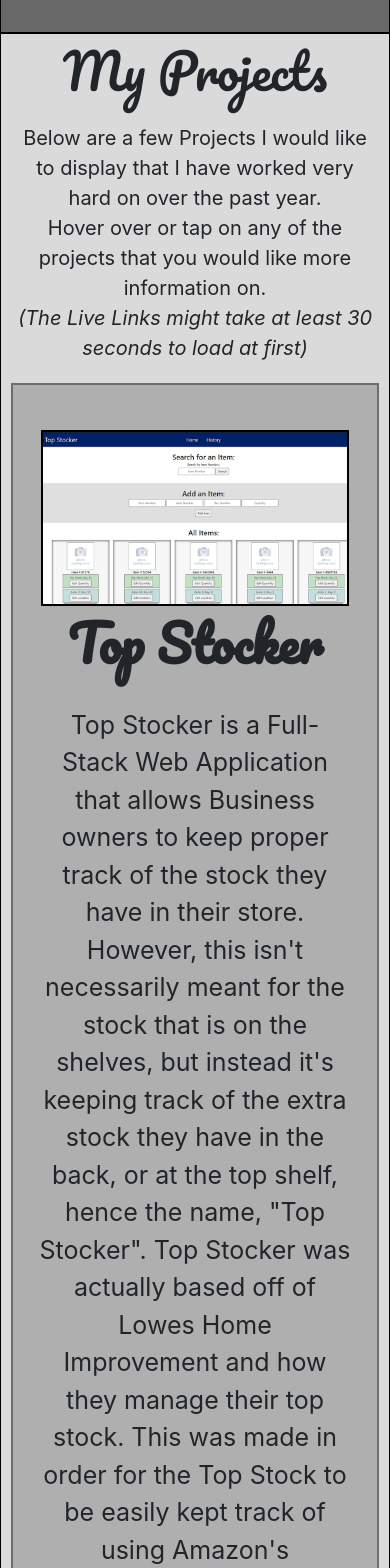
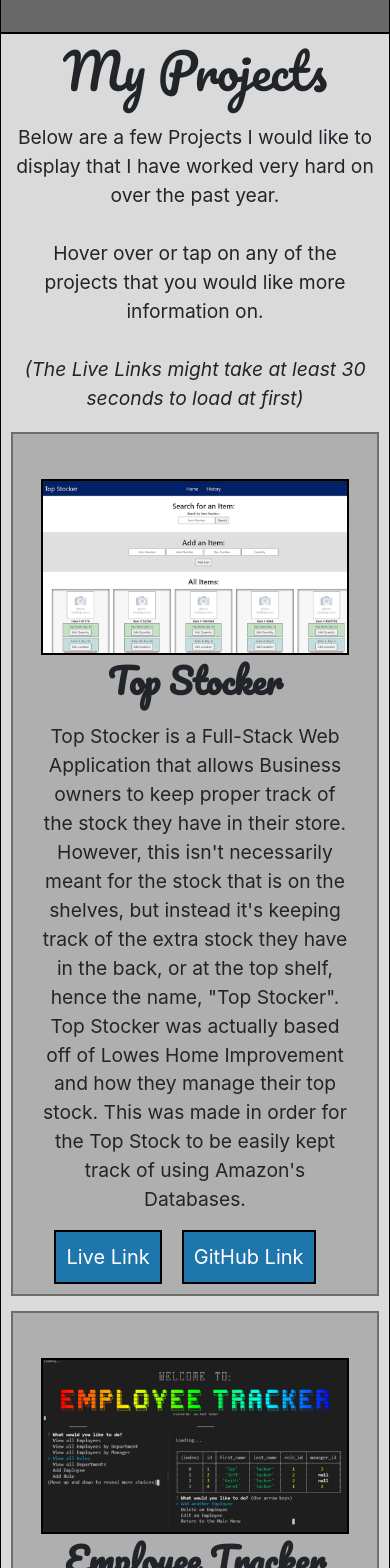
Before and after one commit to JayPTucker/React-Portfolio, a React (Create React App) app: page / in a window 390 px wide. Shown: the part 1880-3448 px from the top of the page. Built offline with nearby package versions, Linux system fonts and the light colour scheme.

Commit message:
Updated Home.css
Readjusted work section on resizing for responsive design.

```diff
--- a/src/components/pages/Home.js
+++ b/src/components/pages/Home.js
@@ -85,7 +85,7 @@ function HomePage() {
 
                 <Col md={12}>
                     <p className="work-row-title">My Projects</p>
-                    <p className="sub-title">Below are a few Projects I would like to display that I have worked very hard on over the past year.<br></br>Hover over or tap on any of the projects that you would like more information on.<br></br><i>(The Live Links might take at least 30 seconds to load at first)</i></p>
+                    <p className="sub-title">Below are a few Projects I would like to display that I have worked very hard on over the past year.<br></br><br></br>Hover over or tap on any of the projects that you would like more information on.<br></br><br></br><i>(The Live Links might take at least 30 seconds to load at first)</i></p>
                 </Col>
 
                 {/* ===================================
--- a/src/components/style/Home.css
+++ b/src/components/style/Home.css
@@ -219,7 +219,7 @@
 }
 
 .sub-title {
-    font-size: 20px;
+    font-size: calc(10px + 1.1vmax);
     margin-bottom: 20px;
 }
 
@@ -250,14 +250,13 @@
 }
 
 .project-title {
-    font-size: 50px;
+    font-size: calc(25px + 1.1vmax);
     font-weight: bold;
     font-family: 'Pacifico', cursive;
 }
 
 .project-desc {
-    padding-top: 10px;
-    font-size: 25px;
+    font-size: calc(10px + 1.1vmax);
 }
 
 .shortcut-btn {
```
